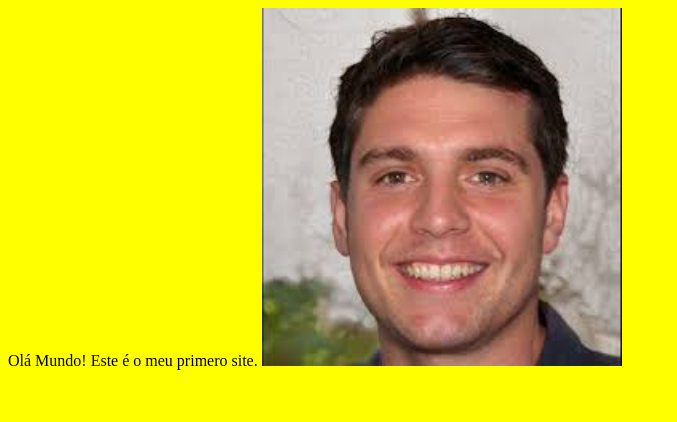
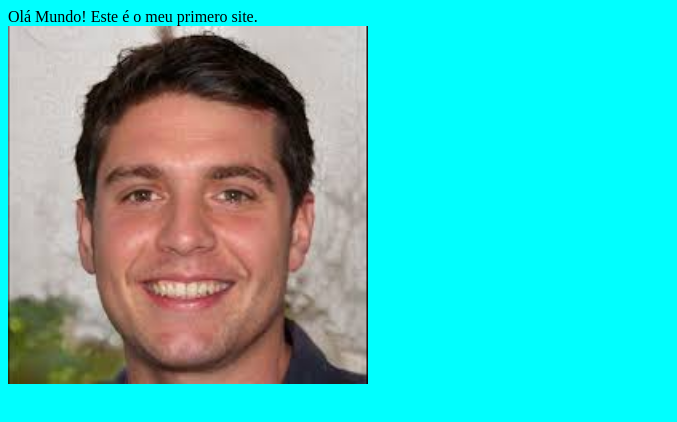
Before and after one commit to Thierry07/Projetoweb1, a plain HTML site: page index.html in a window 1280 px wide. Shown: the whole page, without its empty margins (0-677 px from the left). Drawn offline with Linux system fonts and the light colour scheme.

Commit message:
Segunda versão do site

```diff
--- a/index.html
+++ b/index.html
@@ -7,7 +7,7 @@
     <link rel="stylesheet" href="style.css">
 </head>
 <body>
-   Olá Mundo! Este é o meu primero site.
+   Olá Mundo! Este é o meu primero site.<br>
    <img src="Pessoa.jpg" alt="" width="360px">
 </body>
 </html>
--- a/style.css
+++ b/style.css
@@ -1,3 +1,3 @@
 body {
-    background-color: yellow;
+    background-color: cyan;
 }
```
